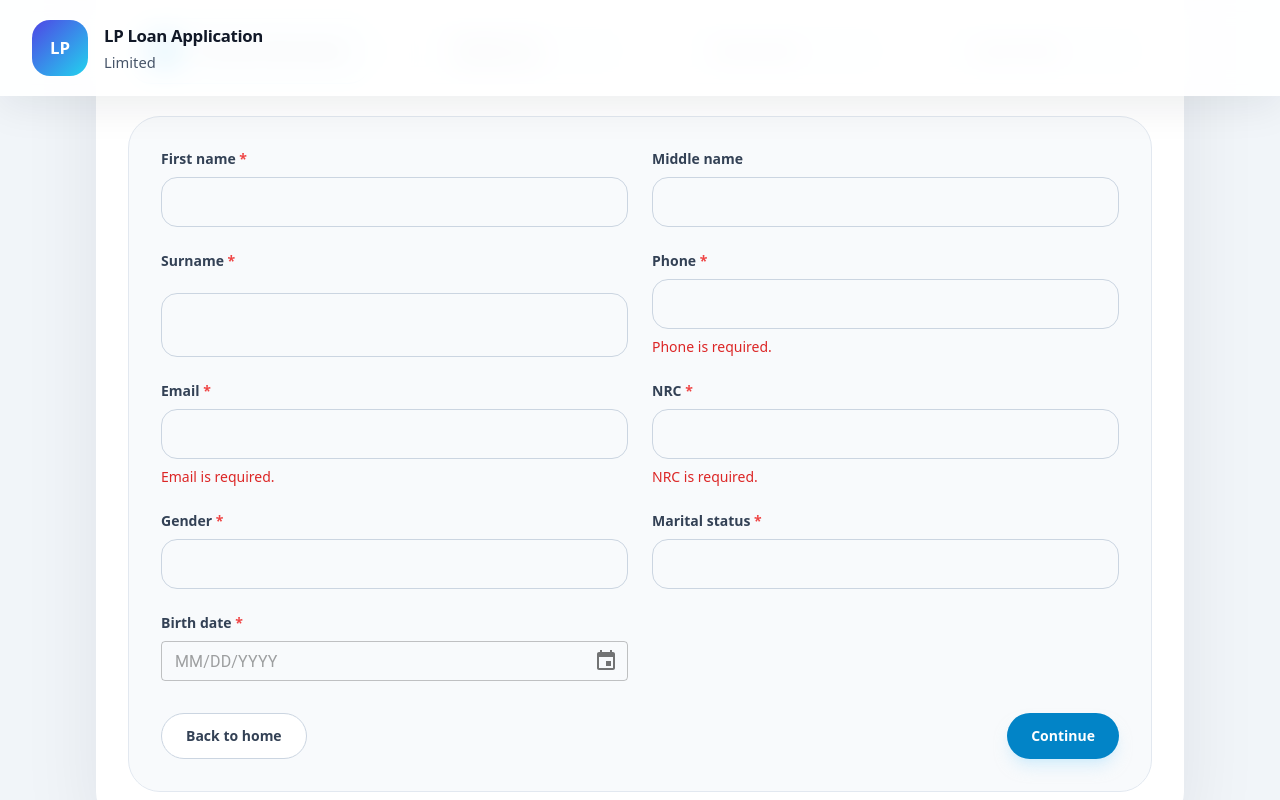
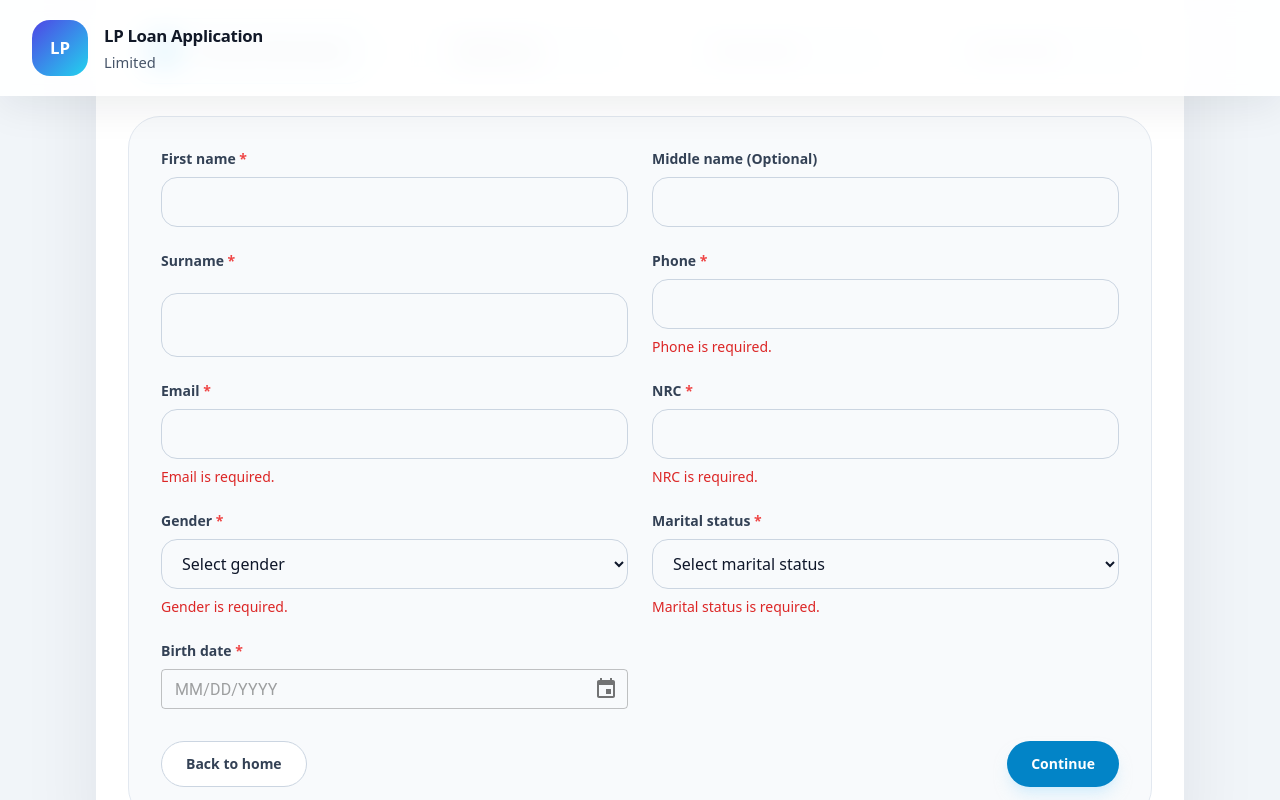
Before and after one commit to Izyane-InovSolutions/lms-loan-application, a React (Vite) app: page /apply in a window 1280 px wide. Both pictures are taken after a click on the button "Continue". Shown: the part 298-1098 px from the top of the page. Built offline with nearby package versions, Linux system fonts and the light colour scheme.

Commit message:
personal info step 1 field update

```diff
--- a/src/pages/DashboardPage.tailwind.jsx
+++ b/src/pages/DashboardPage.tailwind.jsx
@@ -138,29 +138,22 @@ function DashboardPage() {
     }
 
     if (fieldType === 'nrc') {
-      const digits = value.replace(/\D/g, '').slice(0, 10)
+      const digits = value.replace(/\D/g, '').slice(0, 9)
       if (digits.length <= 6) {
         return digits
       }
       if (digits.length <= 8) {
         return `${digits.slice(0, 6)}/${digits.slice(6, 8)}`
       }
-      return `${digits.slice(0, 6)}/${digits.slice(6, 8)}/${digits.slice(8, 10)}`
+      return `${digits.slice(0, 6)}/${digits.slice(6, 8)}/${digits.slice(8, 9)}`
     }
 
     if (fieldType === 'phone') {
-      let raw = value.replace(/[^+0-9]/g, '')
-      if (raw.startsWith('+')) {
-        raw = '+' + raw.slice(1).replace(/\+/g, '')
-        if (raw.startsWith('+260')) {
-          raw = '+260' + raw.slice(4).replace(/\D/g, '').slice(0, 7)
-        }
-      } else if (raw.startsWith('0')) {
-        raw = raw.replace(/\D/g, '').slice(0, 10)
-      } else {
-        raw = raw.replace(/\D/g, '').slice(0, 10)
+      const digits = value.replace(/\D/g, '')
+      if (digits.startsWith('0')) {
+        return digits.slice(0, 10)
       }
-      return raw
+      return digits.length > 0 ? digits.slice(0, 10) : ''
     }
 
     return value
@@ -169,9 +162,16 @@ function DashboardPage() {
   const isValidNRC = (value) => /^[0-9]{6}\/[0-9]{2}\/[0-9]{1,2}$/.test(value)
   const isValidPhone = (value) => {
     const phone = value.replace(/\s+/g, '')
-    return /^\+260(96|97|95|76|57)[0-9]{7}$/.test(phone) || /^(0(96|97|95|76|57)[0-9]{7})$/.test(phone)
+    return /^0\d{9}$/.test(phone)
   }
   const isValidEmail = (value) => /^[^\s@]+@[A-Za-z0-9-]+\.com$/.test(value)
+  const isValidBirthDate = (value) => {
+    if (!value) return false
+    const selectedDate = dayjs(value)
+    if (!selectedDate.isValid()) return false
+    const age = dayjs().diff(selectedDate, 'year')
+    return age >= 18 && age <= 65
+  }
 
   const setValidationError = (key, message) => {
     setValidationErrors((prev) => {
@@ -199,7 +199,7 @@ function DashboardPage() {
     if (fieldType === 'nrc') {
       setValidationError(
         `${section}.${field}`,
-        normalizedValue && !isValidNRC(normalizedValue) ? 'NRC must be 6 digits, slash, 2 digits, slash, then 1–2 digits.' : ''
+        normalizedValue && !isValidNRC(normalizedValue) ? 'NRC must be 9 digits.' : ''
       )
     }
 
@@ -207,7 +207,7 @@ function DashboardPage() {
       setValidationError(
         `${section}.${field}`,
         normalizedValue && !isValidPhone(normalizedValue)
-          ? 'Phone must be +260 followed by 096, 097, 095, 076 or 057 and 7 digits.'
+          ? 'Phone must be 10 digits and start with 0.'
           : ''
       )
     }
@@ -263,8 +263,11 @@ function DashboardPage() {
         requiredField(personalData.personalInfo.gender, 'personalInfo.gender', 'Gender is required.')
         requiredField(personalData.personalInfo.maritalStatus, 'personalInfo.maritalStatus', 'Marital status is required.')
         requiredField(personalData.personalInfo.birthDate, 'personalInfo.birthDate', 'Birth date is required.')
+        if (personalData.personalInfo.birthDate && !isValidBirthDate(personalData.personalInfo.birthDate)) {
+          recordError('personalInfo.birthDate', 'Age must be between 18 and 65.')
+        }
         if (personalData.personalInfo.phone && !isValidPhone(personalData.personalInfo.phone)) {
-          recordError('personalInfo.phone', 'Phone must be +260 followed by 096, 097, 095, 076 or 057 and 7 digits.')
+          recordError('personalInfo.phone', 'Phone must be 10 digits and start with 0.')
         }
         if (personalData.personalInfo.email && !isValidEmail(personalData.personalInfo.email)) {
           recordError('personalInfo.email', 'Email must end with a .com domain.')
@@ -284,7 +287,7 @@ function DashboardPage() {
         requiredField(personalData.employmentInfo.nextOfKinEmail, 'employmentInfo.nextOfKinEmail', 'Next of kin email is required.')
         requiredField(personalData.employmentInfo.nextOfKinRelationship, 'employmentInfo.nextOfKinRelationship', 'Relationship is required.')
         if (personalData.employmentInfo.nextOfKinPhone && !isValidPhone(personalData.employmentInfo.nextOfKinPhone)) {
-          recordError('employmentInfo.nextOfKinPhone', 'Phone must be +260 followed by 096, 097, 095, 076 or 057 and 7 digits.')
+          recordError('employmentInfo.nextOfKinPhone', 'Phone must be 10 digits and start with 0.')
         }
         if (personalData.employmentInfo.nextOfKinEmail && !isValidEmail(personalData.employmentInfo.nextOfKinEmail)) {
           recordError('employmentInfo.nextOfKinEmail', 'Email must end with a .com domain.')
@@ -314,11 +317,14 @@ function DashboardPage() {
         requiredField(businessData.directorInfo.applicantGender, 'directorInfo.applicantGender', 'Applicant gender is required.')
         requiredField(businessData.directorInfo.applicantMaritalStatus, 'directorInfo.applicantMaritalStatus', 'Applicant marital status is required.')
         requiredField(businessData.directorInfo.applicantBirthDate, 'directorInfo.applicantBirthDate', 'Applicant birth date is required.')
+        if (businessData.directorInfo.applicantBirthDate && !isValidBirthDate(businessData.directorInfo.applicantBirthDate)) {
+          recordError('directorInfo.applicantBirthDate', 'Age must be between 18 and 65.')
+        }
         requiredField(businessData.directorInfo.applicantAddress, 'directorInfo.applicantAddress', 'Applicant address is required.')
         requiredField(businessData.directorInfo.applicantPosition, 'directorInfo.applicantPosition', 'Applicant position is required.')
         requiredField(businessData.directorInfo.applicantNationality, 'directorInfo.applicantNationality', 'Applicant nationality is required.')
         if (businessData.directorInfo.director1Phone && !isValidPhone(businessData.directorInfo.director1Phone)) {
-          recordError('directorInfo.director1Phone', 'Phone must be +260 followed by 096, 097, 095, 076 or 057 and 7 digits.')
+          recordError('directorInfo.director1Phone', 'Phone must be 10 digits and start with 0.')
         }
         if (businessData.directorInfo.director1Email && !isValidEmail(businessData.directorInfo.director1Email)) {
           recordError('directorInfo.director1Email', 'Email must end with a .com domain.')
@@ -327,7 +333,7 @@ function DashboardPage() {
           recordError('directorInfo.director1Nrc', 'NRC must be 6 digits, slash, 2 digits, slash, then 1–2 digits.')
         }
         if (businessData.directorInfo.applicantPhone && !isValidPhone(businessData.directorInfo.applicantPhone)) {
-          recordError('directorInfo.applicantPhone', 'Phone must be +260 followed by 096, 097, 095, 076 or 057 and 7 digits.')
+          recordError('directorInfo.applicantPhone', 'Phone must be 10 digits and start with 0.')
         }
         if (businessData.directorInfo.applicantEmail && !isValidEmail(businessData.directorInfo.applicantEmail)) {
           recordError('directorInfo.applicantEmail', 'Email must end with a .com domain.')
@@ -430,6 +436,37 @@ function DashboardPage() {
     </label>
   )
 
+  const renderBirthDateField = (label, value, onChange, required = false) => (
+    <label className="grid gap-2">
+      <span className="text-sm font-semibold text-slate-700">
+        {label}
+        {required && <span className="text-red-500"> *</span>}
+      </span>
+      <LocalizationProvider dateAdapter={AdapterDayjs}>
+        <DatePicker
+          value={value ? dayjs(value) : null}
+          onChange={(selected) => onChange(selected ? selected.format('YYYY-MM-DD') : '')}
+          minDate={dayjs().subtract(65, 'year')}
+          maxDate={dayjs().subtract(18, 'year')}
+          slotProps={{
+            textField: {
+              fullWidth: true,
+              size: 'small',
+              className: 'rounded-2xl bg-slate-50',
+              sx: {
+                '& .MuiOutlinedInput-root': {
+                  borderRadius: '1rem',
+                  backgroundColor: '#f8fafc',
+                  borderColor: '#cbd5e1',
+                },
+              },
+            },
+          }}
+        />
+      </LocalizationProvider>
+    </label>
+  )
+
   const renderUploadField = (label, field, file, required = false) => (
     <label className="grid gap-2">
       <span className="text-sm font-semibold text-slate-700">
@@ -455,14 +492,51 @@ function DashboardPage() {
           return (
             <div className="grid gap-6 xl:grid-cols-2">
               {renderField('First name', personalData.personalInfo.firstName, (value) => updateSectionField('personalInfo', 'firstName', value, 'alpha'), 'text', '', {}, true)}
-              {renderField('Middle name', personalData.personalInfo.middleName, (value) => updateSectionField('personalInfo', 'middleName', value, 'alpha'), 'text', '', {}, false)}
+              {renderField('Middle name (Optional)', personalData.personalInfo.middleName, (value) => updateSectionField('personalInfo', 'middleName', value, 'alpha'), 'text', '', {}, false)}
               {renderField('Surname', personalData.personalInfo.surname, (value) => updateSectionField('personalInfo', 'surname', value, 'alpha'), 'text', '', {}, true)}
-              {renderField('Phone', personalData.personalInfo.phone, (value) => updateSectionField('personalInfo', 'phone', value, 'phone'), 'tel', '', { maxLength: 12 }, true, 'personalInfo.phone')}
+              {renderField('Phone', personalData.personalInfo.phone, (value) => updateSectionField('personalInfo', 'phone', value, 'phone'), 'tel', '', { maxLength: 10 }, true, 'personalInfo.phone')}
               {renderField('Email', personalData.personalInfo.email, (value) => updateSectionField('personalInfo', 'email', value, 'email'), 'email', '', {}, true, 'personalInfo.email')}
               {renderField('NRC', personalData.personalInfo.nrc, (value) => updateSectionField('personalInfo', 'nrc', value, 'nrc'), 'text', '', { maxLength: 12 }, true, 'personalInfo.nrc')}
-              {renderField('Gender', personalData.personalInfo.gender, (value) => updateSectionField('personalInfo', 'gender', value, 'alpha'), 'text', '', {}, true)}
-              {renderField('Marital status', personalData.personalInfo.maritalStatus, (value) => updateSectionField('personalInfo', 'maritalStatus', value, 'alpha'), 'text', '', {}, true)}
-              {renderDateField('Birth date', personalData.personalInfo.birthDate, (value) => updateSectionField('personalInfo', 'birthDate', value), true)}
+              <label className="grid gap-2">
+                <span className="text-sm font-semibold text-slate-700">
+                  Gender
+                  <span className="text-red-500"> *</span>
+                </span>
+                <select
+                  value={personalData.personalInfo.gender}
+                  onChange={(event) => updateSectionField('personalInfo', 'gender', event.target.value, 'alpha')}
+                  className="w-full min-w-0 rounded-2xl border border-slate-300 bg-slate-50 px-4 py-3 text-slate-900 outline-none transition focus:border-sky-500 focus:ring-2 focus:ring-sky-100"
+                >
+                  <option value="">Select gender</option>
+                  <option value="Male">Male</option>
+                  <option value="Female">Female</option>
+                </select>
+                {validationErrors['personalInfo.gender'] ? (
+                  <span className="text-sm text-red-600">{validationErrors['personalInfo.gender']}</span>
+                ) : null}
+              </label>
+              <label className="grid gap-2">
+                <span className="text-sm font-semibold text-slate-700">
+                  Marital status
+                  <span className="text-red-500"> *</span>
+                </span>
+                <select
+                  value={personalData.personalInfo.maritalStatus}
+                  onChange={(event) => updateSectionField('personalInfo', 'maritalStatus', event.target.value, 'alpha')}
+                  className="w-full min-w-0 rounded-2xl border border-slate-300 bg-slate-50 px-4 py-3 text-slate-900 outline-none transition focus:border-sky-500 focus:ring-2 focus:ring-sky-100"
+                >
+                  <option value="">Select marital status</option>
+                  <option value="Single">Single</option>
+                  <option value="Married">Married</option>
+                  <option value="Widowed">Widowed</option>
+                  <option value="Divorced">Divorced</option>
+                  <option value="Separated">Separated</option>
+                </select>
+                {validationErrors['personalInfo.maritalStatus'] ? (
+                  <span className="text-sm text-red-600">{validationErrors['personalInfo.maritalStatus']}</span>
+                ) : null}
+              </label>
+              {renderBirthDateField('Birth date', personalData.personalInfo.birthDate, (value) => updateSectionField('personalInfo', 'birthDate', value), true)}
             </div>
           )
         case 1:
@@ -473,7 +547,7 @@ function DashboardPage() {
               {renderField('Employer name', personalData.employmentInfo.employerName, (value) => updateSectionField('employmentInfo', 'employerName', value), 'text', '', {}, true)}
               {renderField('Nationality', personalData.employmentInfo.nationality, (value) => updateSectionField('employmentInfo', 'nationality', value), 'text', '', {}, true)}
               {renderField('Next of kin name', personalData.employmentInfo.nextOfKinName, (value) => updateSectionField('employmentInfo', 'nextOfKinName', value, 'alpha'), 'text', '', {}, true)}
-              {renderField('Next of kin phone', personalData.employmentInfo.nextOfKinPhone, (value) => updateSectionField('employmentInfo', 'nextOfKinPhone', value, 'phone'), 'tel', '', { maxLength: 12 }, true)}
+              {renderField('Next of kin phone', personalData.employmentInfo.nextOfKinPhone, (value) => updateSectionField('employmentInfo', 'nextOfKinPhone', value, 'phone'), 'tel', '', { maxLength: 10 }, true)}
               {renderField('Next of kin email', personalData.employmentInfo.nextOfKinEmail, (value) => updateSectionField('employmentInfo', 'nextOfKinEmail', value, 'email'), 'email', '', {}, true)}
               {renderField('Relationship', personalData.employmentInfo.nextOfKinRelationship, (value) => updateSectionField('employmentInfo', 'nextOfKinRelationship', value, 'alpha'), 'text', '', {}, true)}
             </div>
@@ -570,20 +644,57 @@ function DashboardPage() {
         return (
           <div className="grid gap-6 xl:grid-cols-2">
             {renderField('Director 1 name', businessData.directorInfo.director1Name, (value) => updateSectionField('directorInfo', 'director1Name', value, 'alpha'), 'text', '', {}, true)}
-            {renderField('Director 1 phone', businessData.directorInfo.director1Phone, (value) => updateSectionField('directorInfo', 'director1Phone', value, 'phone'), 'tel', '', { maxLength: 12 }, true, 'directorInfo.director1Phone')}
+            {renderField('Director 1 phone', businessData.directorInfo.director1Phone, (value) => updateSectionField('directorInfo', 'director1Phone', value, 'phone'), 'tel', '', { maxLength: 10 }, true, 'directorInfo.director1Phone')}
             {renderField('Director 1 email', businessData.directorInfo.director1Email, (value) => updateSectionField('directorInfo', 'director1Email', value, 'email'), 'email', '', {}, true, 'directorInfo.director1Email')}
             {renderField('Director 1 NRC', businessData.directorInfo.director1Nrc, (value) => updateSectionField('directorInfo', 'director1Nrc', value, 'nrc'), 'text', '', { maxLength: 12 }, true, 'directorInfo.director1Nrc')}
             {renderField('Director 2 name', businessData.directorInfo.director2Name, (value) => updateSectionField('directorInfo', 'director2Name', value, 'alpha'), 'text', '', {}, false)}
-            {renderField('Director 2 phone', businessData.directorInfo.director2Phone, (value) => updateSectionField('directorInfo', 'director2Phone', value, 'phone'), 'tel', '', { maxLength: 12 }, false)}
+            {renderField('Director 2 phone', businessData.directorInfo.director2Phone, (value) => updateSectionField('directorInfo', 'director2Phone', value, 'phone'), 'tel', '', { maxLength: 10 }, false)}
             {renderField('Director 2 email', businessData.directorInfo.director2Email, (value) => updateSectionField('directorInfo', 'director2Email', value, 'email'), 'email', '', {}, false)}
             {renderField('Director 2 NRC', businessData.directorInfo.director2Nrc, (value) => updateSectionField('directorInfo', 'director2Nrc', value, 'nrc'), 'text', '', { maxLength: 12 }, false)}
             {renderField('Applicant name', businessData.directorInfo.applicantName, (value) => updateSectionField('directorInfo', 'applicantName', value, 'alpha'), 'text', '', {}, true)}
-            {renderField('Applicant phone', businessData.directorInfo.applicantPhone, (value) => updateSectionField('directorInfo', 'applicantPhone', value, 'phone'), 'tel', '', { maxLength: 12 }, true, 'directorInfo.applicantPhone')}
+            {renderField('Applicant phone', businessData.directorInfo.applicantPhone, (value) => updateSectionField('directorInfo', 'applicantPhone', value, 'phone'), 'tel', '', { maxLength: 10 }, true, 'directorInfo.applicantPhone')}
             {renderField('Applicant email', businessData.directorInfo.applicantEmail, (value) => updateSectionField('directorInfo', 'applicantEmail', value, 'email'), 'email', '', {}, true, 'directorInfo.applicantEmail')}
             {renderField('Applicant NRC', businessData.directorInfo.applicantNrc, (value) => updateSectionField('directorInfo', 'applicantNrc', value, 'nrc'), 'text', '', { maxLength: 12 }, true, 'directorInfo.applicantNrc')}
-            {renderField('Applicant gender', businessData.directorInfo.applicantGender, (value) => updateSectionField('directorInfo', 'applicantGender', value, 'alpha'), 'text', '', {}, true)}
-            {renderField('Marital status', businessData.directorInfo.applicantMaritalStatus, (value) => updateSectionField('directorInfo', 'applicantMaritalStatus', value, 'alpha'), 'text', '', {}, true)}
-            {renderDateField('Birth date', businessData.directorInfo.applicantBirthDate, (value) => updateSectionField('directorInfo', 'applicantBirthDate', value), true)}
+            <label className="grid gap-2">
+              <span className="text-sm font-semibold text-slate-700">
+                Applicant gender
+                <span className="text-red-500"> *</span>
+              </span>
+              <select
+                value={businessData.directorInfo.applicantGender}
+                onChange={(event) => updateSectionField('directorInfo', 'applicantGender', event.target.value, 'alpha')}
+                className="w-full min-w-0 rounded-2xl border border-slate-300 bg-slate-50 px-4 py-3 text-slate-900 outline-none transition focus:border-sky-500 focus:ring-2 focus:ring-sky-100"
+              >
+                <option value="">Select gender</option>
+                <option value="Male">Male</option>
+                <option value="Female">Female</option>
+              </select>
+              {validationErrors['directorInfo.applicantGender'] ? (
+                <span className="text-sm text-red-600">{validationErrors['directorInfo.applicantGender']}</span>
+              ) : null}
+            </label>
+            <label className="grid gap-2">
+              <span className="text-sm font-semibold text-slate-700">
+                Marital status
+                <span className="text-red-500"> *</span>
+              </span>
+              <select
+                value={businessData.directorInfo.applicantMaritalStatus}
+                onChange={(event) => updateSectionField('directorInfo', 'applicantMaritalStatus', event.target.value, 'alpha')}
+                className="w-full min-w-0 rounded-2xl border border-slate-300 bg-slate-50 px-4 py-3 text-slate-900 outline-none transition focus:border-sky-500 focus:ring-2 focus:ring-sky-100"
+              >
+                <option value="">Select marital status</option>
+                <option value="Single">Single</option>
+                <option value="Married">Married</option>
+                <option value="Widowed">Widowed</option>
+                <option value="Divorced">Divorced</option>
+                <option value="Separated">Separated</option>
+              </select>
+              {validationErrors['directorInfo.applicantMaritalStatus'] ? (
+                <span className="text-sm text-red-600">{validationErrors['directorInfo.applicantMaritalStatus']}</span>
+              ) : null}
+            </label>
+            {renderBirthDateField('Birth date', businessData.directorInfo.applicantBirthDate, (value) => updateSectionField('directorInfo', 'applicantBirthDate', value), true)}
             {renderField('Applicant address', businessData.directorInfo.applicantAddress, (value) => updateSectionField('directorInfo', 'applicantAddress', value), 'text', '', {}, true)}
             {renderField('Applicant position', businessData.directorInfo.applicantPosition, (value) => updateSectionField('directorInfo', 'applicantPosition', value), 'text', '', {}, true)}
             {renderField('Applicant nationality', businessData.directorInfo.applicantNationality, (value) => updateSectionField('directorInfo', 'applicantNationality', value), 'text', '', {}, true)}
```
Also changed, not shown: 1 other file (tests, documents, lock files or other folders).
